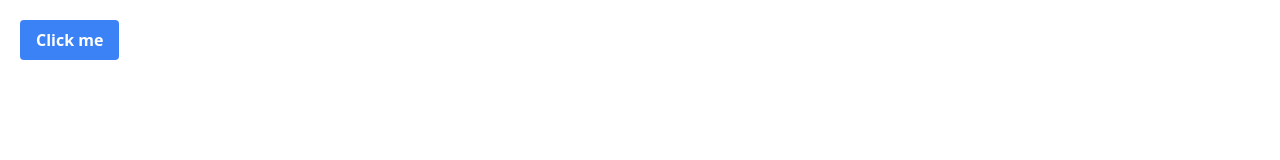
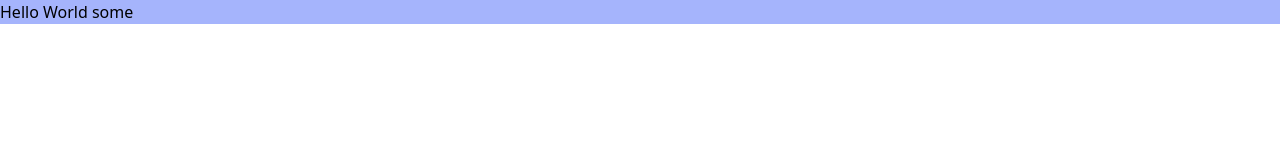
Before and after one commit to amm834/let-me-use-tailwind-one, a website: page public/index.html in a window 1280 px wide. Drawn offline with Linux system fonts and the light colour scheme.

Commit message:
Understanding tailwind brakpoints

```diff
--- a/public/index.html
+++ b/public/index.html
@@ -6,8 +6,12 @@
     <link rel="stylesheet" href="./styles.css" type="text/css">
 </head>
 <body>
-<div class="container  mx-auto p-5">
-    <button class="btn btn-blue">Click me</button>
-</div>
+<main class="container bg-indigo-300 mx-auto">
+    <div class="text-center sm:text-center lg:text-left">
+        Hello World
+        some
+    </div>
+</main>
+
 </body>
 </html>
```
Also changed, not shown: public/styles.css.
